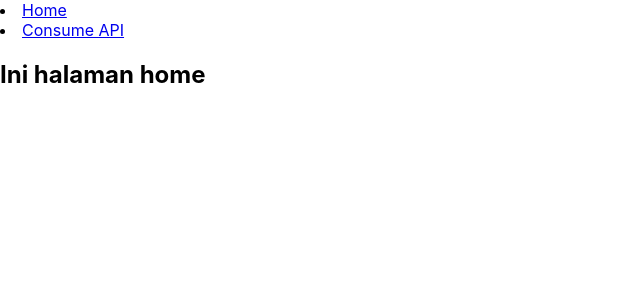
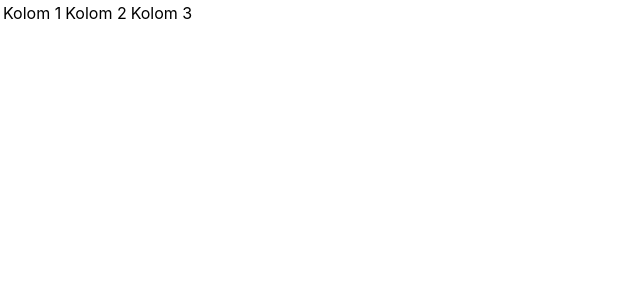
Before and after one commit to rofiqabdul/ReactJs, a React (Create React App) app in the folder my-app/: page / in a window 1280 px wide. Shown: the top 300 px of the page, without its empty margins (0-640 px from the left). Built offline with nearby package versions, Linux system fonts and the light colour scheme.

Commit message:
9. React Fragment

```diff
--- a/my-app/src/App.js
+++ b/my-app/src/App.js
@@ -6,10 +6,11 @@ import './App.css';
 // import Timer from './component/State';
 // import HandleEvent from './component/HandleEvent';
 // import ToDoList from './component/ToDoList';
-import ConsumeAPI from './component/ConsumeAPI';
-import Home from './component/Home';
-import NotFound from './component/NotFound';
-import {BrowserRouter, Route, Link, Switch} from 'react-router-dom';
+// import ConsumeAPI from './component/ConsumeAPI';
+// import Home from './component/Home';
+// import NotFound from './component/NotFound';
+// import {BrowserRouter, Route, Link, Switch} from 'react-router-dom';
+import Column from './component/Column';
 
 class App extends Component {
   render() {
@@ -39,22 +40,30 @@ class App extends Component {
       // <ToDoList />
       // <ConsumeAPI />
 
-      <BrowserRouter>
-        <div>
-          <nav>
-            <li> <Link to='/' > Home </Link> </li>
-            <li> <Link to='/consume-api' > Consume API </Link> </li>
-          </nav>
+      // SPA dan Routing
+      // <BrowserRouter>
+      //   <div>
+      //     <nav>
+      //       <li> <Link to='/' > Home </Link> </li>
+      //       <li> <Link to='/consume-api' > Consume API </Link> </li>
+      //     </nav>
 
-          <main>
-            <Switch>
-              <Route path='/' exact component={Home} />
-              <Route path='/consume-api' exact component={ConsumeAPI} />
-              <Route component={NotFound} />
-            </Switch>
-          </main>
-        </div>
-      </BrowserRouter>
+      //     <main>
+      //       <Switch>
+      //         <Route path='/' exact component={Home} />
+      //         <Route path='/consume-api' exact component={ConsumeAPI} />
+      //         <Route component={NotFound} />
+      //       </Switch>
+      //     </main>
+      //   </div>
+      // </BrowserRouter>
+
+      // React Fragment
+      <table>
+        <tr>
+          <Column />
+        </tr>
+      </table>
     );
   }
 }
--- /dev/null
+++ b/my-app/src/component/Column.js
@@ -0,0 +1,22 @@
+import React from "react";
+
+class Column extends React.Component {
+    render() {
+        return (
+            // Bisa menambah parameter key
+            // <React.Fragment>
+            //     <td>Kolom 1</td>
+            //     <td>Kolom 2</td>
+            //     <td>Kolom 3</td>
+            // </React.Fragment>
+
+            <>
+                <td>Kolom 1</td>
+                <td>Kolom 2</td>
+                <td>Kolom 3</td>
+            </>
+        );
+    }
+}
+
+export default Column;
```
